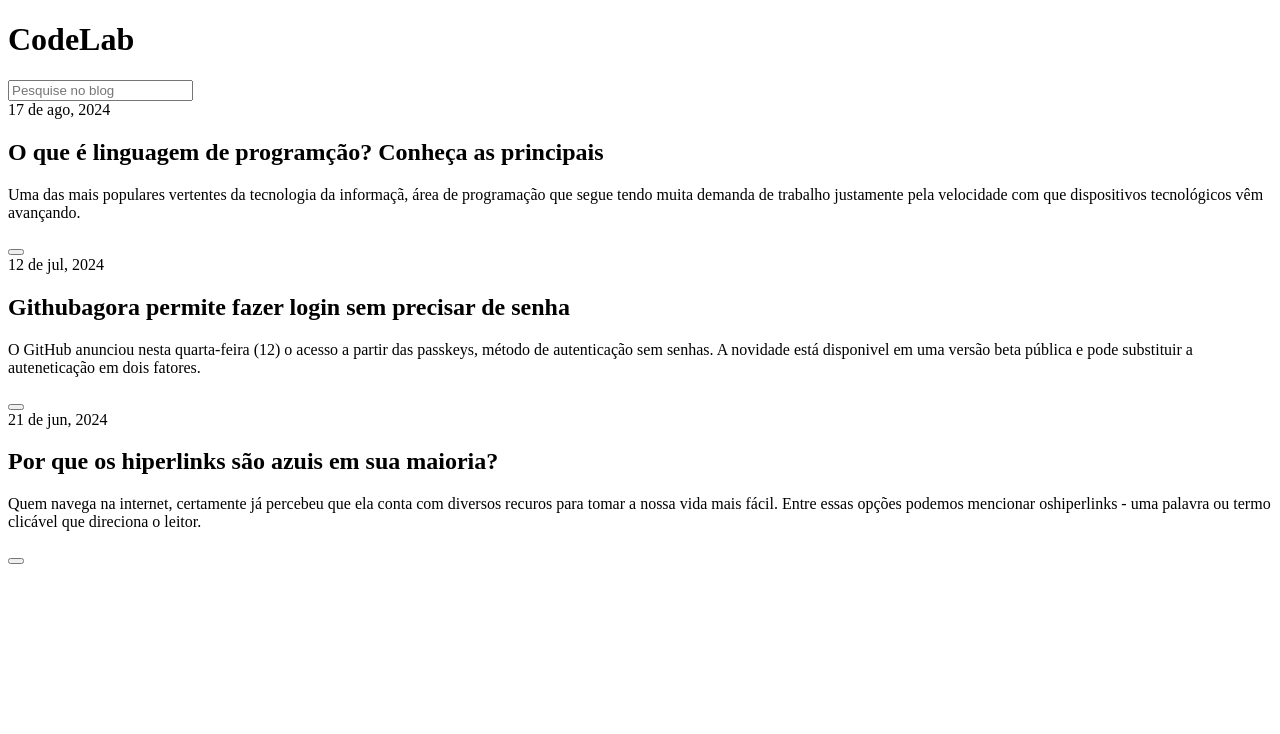
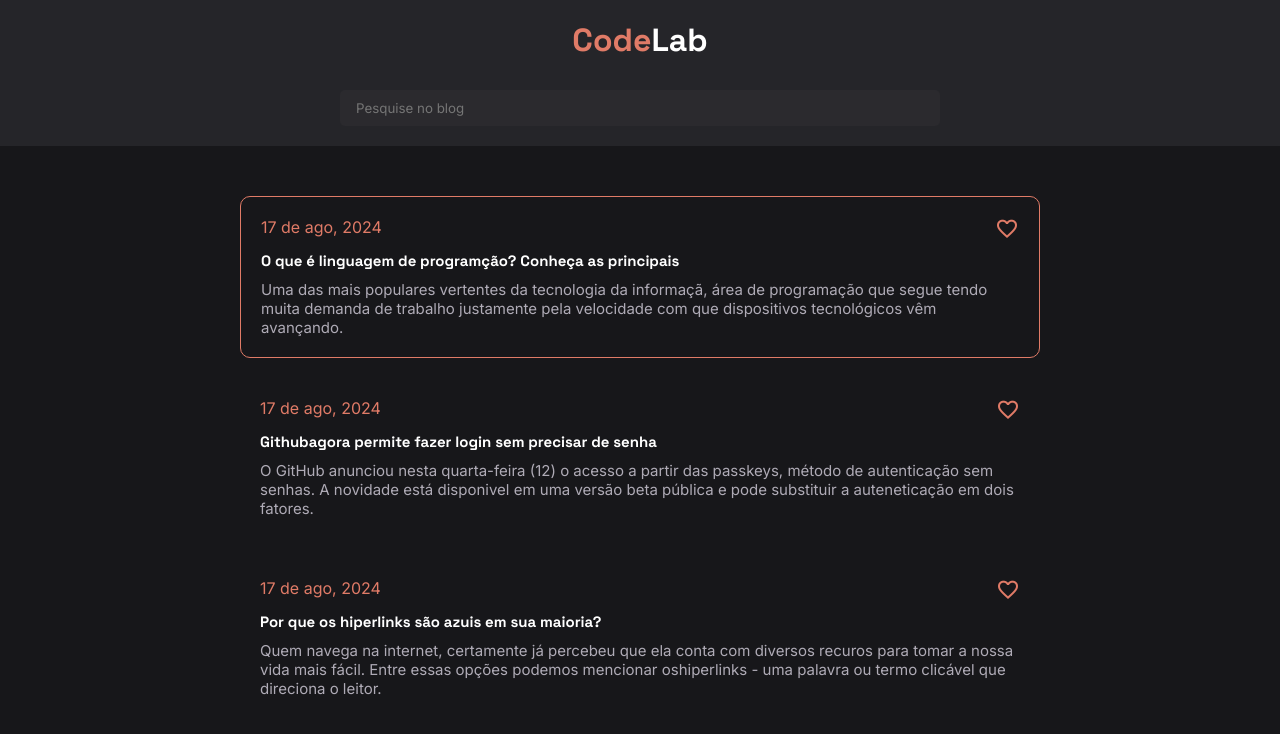
Before and after one commit to matheeusvilar/Code-Lab, a plain HTML site: page index.html in a window 1280 px wide. Drawn offline with nearby package versions, Linux system fonts and the light colour scheme.

Commit message:
Enviando o projeto semi pronto, está faltando colocar o coração laranja, tipo um like, usei um pouco o chatGPT, a parte de deixar o nome CodeLab com 2 cores foi onde eu não sabia fazer e deixar essa barra de pesquisa também, foi onde usei valendo pois não sabia.

```diff
--- a/index.html
+++ b/index.html
@@ -3,12 +3,20 @@
   <head>
     <meta charset="UTF-8" />
     <meta name="viewport" content="width=device-width, initial-scale=1.0" />
+    <link rel="stylesheet" href="style.css" />
+    <link rel="stylesheet" href="variables.css" />
+    <link
+      rel="stylesheet"
+      href="https://fonts.googleapis.com/css2?family=Material+Symbols+Outlined:opsz,wght,FILL,GRAD@20..48,100..700,0..1,-50..200&icon_names=favorite"
+    />
     <title>CODE-LAB</title>
   </head>
   <body>
-    <header>
+    <header class="header_main">
       <div class="tittle">
-        <h1>CodeLab</h1>
+        <h1>
+          <h1><span class="code">Code</span><span class="lab">Lab</span></h1>
+        </h1>
       </div>
       <div class="search">
         <form action="">
@@ -20,18 +28,24 @@
     <main>
       <section>
         <article class="main_card">
-          <span class="data">17 de ago, 2024</span>
+          <div class="card_data">
+            <span class="data">17 de ago, 2024</span>
+            <span class="material-symbols-outlined">favorite</span>
+          </div>
+
           <h2>O que é linguagem de programção? Conheça as principais</h2>
           <p>
             Uma das mais populares vertentes da tecnologia da informaçã, área de
             programação que segue tendo muita demanda de trabalho justamente
             pela velocidade com que dispositivos tecnológicos vêm avançando.
           </p>
-          <button class="like-button"></button>
         </article>
 
         <article class="card">
-          <span class="data">12 de jul, 2024</span>
+          <div class="card_data">
+            <span class="data">17 de ago, 2024</span>
+            <span class="material-symbols-outlined">favorite</span>
+          </div>
           <h2>Githubagora permite fazer login sem precisar de senha</h2>
           <p>
             O GitHub anunciou nesta quarta-feira (12) o acesso a partir das
@@ -39,11 +53,13 @@
             disponivel em uma versão beta pública e pode substituir a
             auteneticação em dois fatores.
           </p>
-          <button class="like-button"></button>
         </article>
 
         <article class="card">
-          <span class="data">21 de jun, 2024</span>
+          <div class="card_data">
+            <span class="data">17 de ago, 2024</span>
+            <span class="material-symbols-outlined">favorite</span>
+          </div>
           <h2>Por que os hiperlinks são azuis em sua maioria?</h2>
           <p>
             Quem navega na internet, certamente já percebeu que ela conta com
@@ -51,7 +67,6 @@
             opções podemos mencionar oshiperlinks - uma palavra ou termo
             clicável que direciona o leitor.
           </p>
-          <button class="like-button"></button>
         </article>
       </section>
     </main>
--- a/style.css
+++ b/style.css
@@ -0,0 +1,103 @@
+* {
+  margin: 0;
+  padding: 0;
+  box-sizing: border-box;
+}
+
+html,
+body {
+  height: 100%;
+  background-color: #17171a; /* ou a cor que você está usando no fundo */
+  margin: 0;
+  padding: 0;
+}
+
+.code {
+  color: #e07b67; /* Laranja */
+  font-family: var(--font-titulo);
+}
+
+.lab {
+  color: white;
+  font-family: var(--font-titulo);
+}
+
+.header_main {
+  background-color: #252529;
+  display: flex;
+  justify-content: center;
+  align-items: center;
+  flex-wrap: wrap;
+  padding: 20px;
+  flex-direction: column;
+  gap: 30px;
+}
+
+.search {
+  max-width: 600px;
+  width: 90%;
+  margin: 0 auto;
+}
+
+input {
+  background-color: #2b2a2e;
+  border: none;
+  padding: 10px 16px;
+  border-radius: 5px;
+  width: 100%;
+  max-width: 600px;
+  font-family: var(--font-corpo);
+}
+
+main {
+  background-color: #17171a;
+}
+
+h2 {
+  color: #ffffff;
+  font-family: var(--font-titulo);
+  font-size: 15px;
+}
+
+p {
+  font-family: var(--font-corpo);
+  color: #afabb6;
+  font-size: 15px;
+}
+
+section {
+  display: flex;
+  justify-content: center;
+  align-items: center;
+  flex-direction: column;
+  padding: 50px;
+  gap: 20px;
+}
+.main_card {
+  max-width: 800px;
+  border-radius: 10px;
+  border: 1px solid #e07b67;
+  display: flex;
+  flex-direction: column;
+  padding: 20px;
+  gap: 10px;
+}
+
+span {
+  color: #e07b67;
+  font-family: var(--font-corpo);
+}
+
+.card {
+  max-width: 800px;
+  border-radius: 10px;
+  display: flex;
+  flex-direction: column;
+  padding: 20px;
+  gap: 10px;
+}
+
+.card_data {
+  display: flex;
+  justify-content: space-between;
+}
--- a/variables.css
+++ b/variables.css
@@ -1,8 +1,6 @@
-<style>
-@import url('https://fonts.googleapis.com/css2?family=Inter:ital,opsz,wght@0,14..32,100..900;1,14..32,100..900&family=Space+Grotesk:wght@300..700&display=swap');
-</style>
+@import url("https://fonts.googleapis.com/css2?family=Inter:ital,opsz,wght@0,14..32,100..900;1,14..32,100..900&family=Space+Grotesk:wght@300..700&display=swap");
 
-:root{
-    --font-titulo: 'Space Grotesk', sans-serif;
-    --font-corpo: 'Inter', sans-serif;
+:root {
+  --font-titulo: "Space Grotesk", sans-serif;
+  --font-corpo: "Inter", sans-serif;
 }
```
